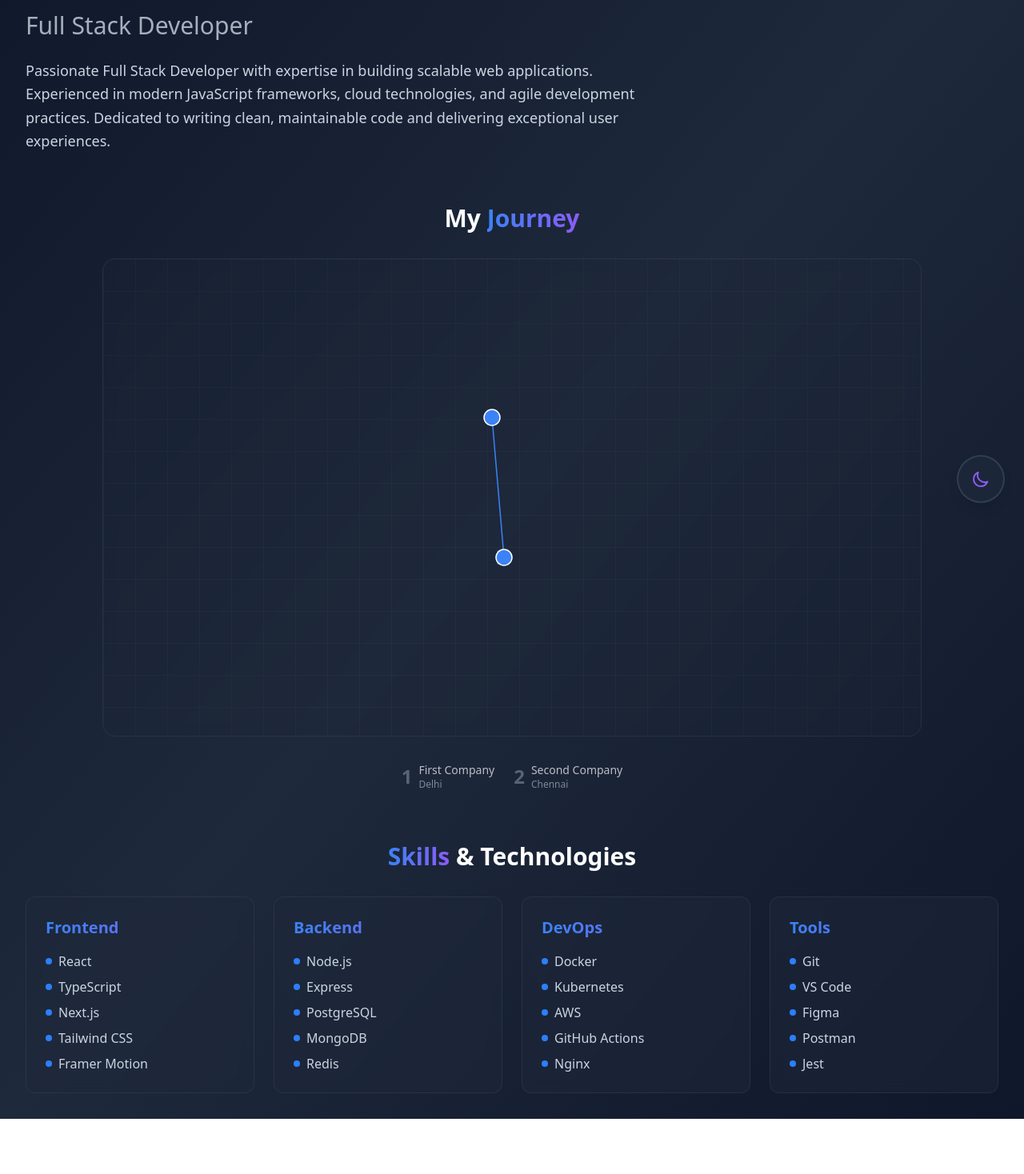
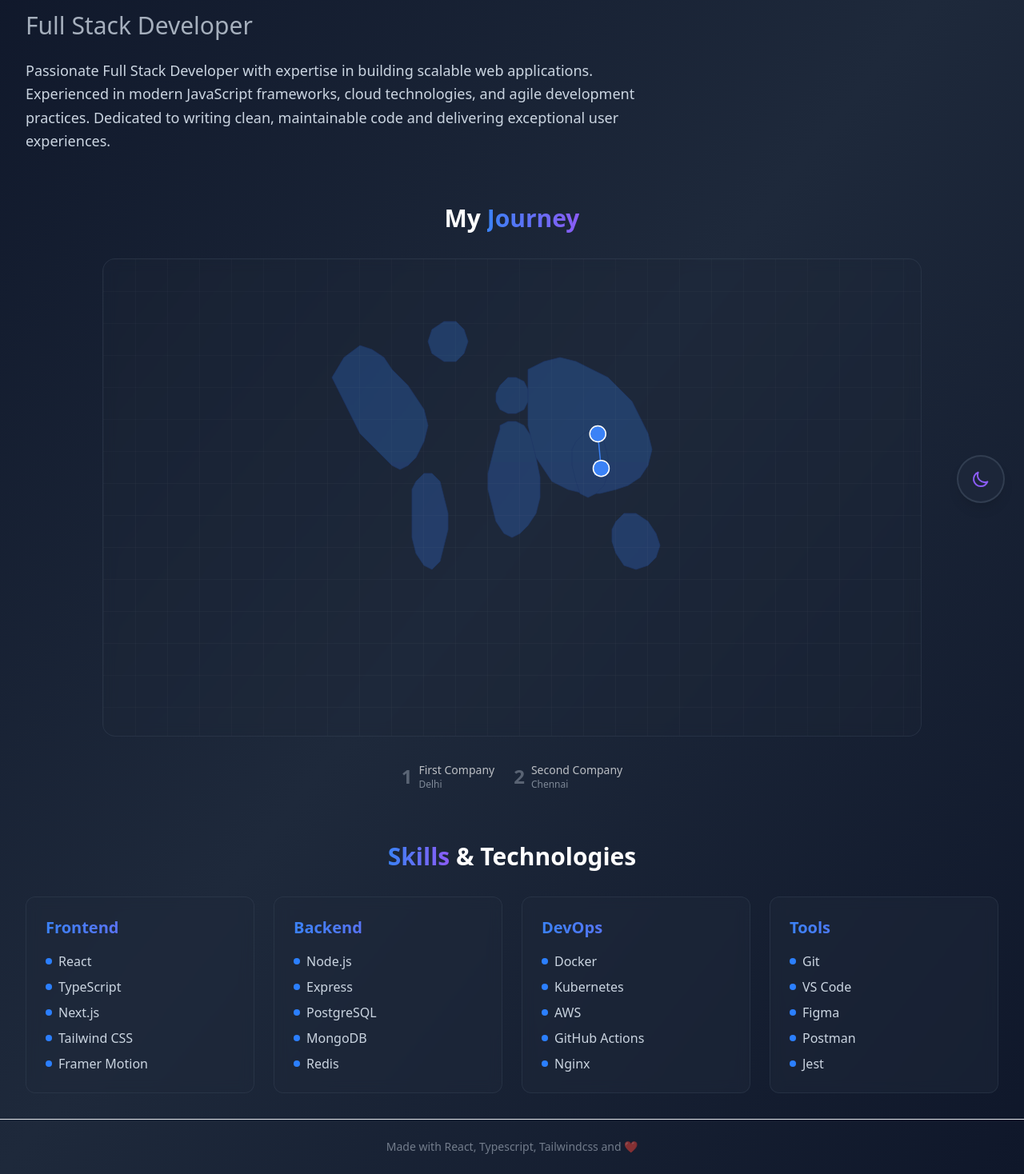
Before and after one commit to dhananjayandayalan/dhananjayan-d, a React (Vite) app: page /about in a window 1280 px wide. Shown: the part 147-1615 px from the top of the page at 80% size. Before the commit the page ends 1546 px from the top, so only its background shows below. Built offline with nearby package versions, Linux system fonts and the light colour scheme.

Commit message:
feat: update package.json version; remove gh-pages dependency; add Footer component to layout

```diff
--- a/src/components/about/ExperienceMap.tsx
+++ b/src/components/about/ExperienceMap.tsx
@@ -5,16 +5,11 @@ import { experiences } from '../../data/portfolio';
 const ExperienceMap = () => {
   const [hoveredId, setHoveredId] = useState<number | null>(null);
 
-  // Define positions for each location on the map (percentage-based for responsiveness)
-  // This is a simplified representation - you can adjust these based on actual geography
-  const locationPositions: Record<string, { x: number; y: number }> = {
-    'Delhi': { x: 45, y: 30 },
-    'Chennai': { x: 48, y: 65 },
-    // Add more cities as needed
-  };
-
-  const getPosition = (city: string) => {
-    return locationPositions[city] || { x: 50, y: 50 };
+  // Convert lat/lng to SVG coordinates using equirectangular projection
+  const getPosition = (lat: number, lng: number) => {
+    const x = ((lng + 180) / 360) * 100;
+    const y = ((90 - lat) / 180) * 100;
+    return { x, y };
   };
 
   return (
@@ -39,11 +34,38 @@ const ExperienceMap = () => {
           viewBox="0 0 100 100"
           preserveAspectRatio="xMidYMid meet"
         >
+          {/* World Map Background */}
+          <g className="opacity-25 dark:opacity-35" fill="#3b82f6" stroke="#2563eb" strokeWidth="0.15">
+            {/* North America */}
+            <path d="M 5,20 L 8,15 L 12,12 L 15,13 L 18,15 L 20,18 L 22,20 L 24,22 L 26,25 L 28,28 L 29,32 L 28,36 L 26,40 L 24,42 L 22,43 L 20,42 L 18,40 L 16,38 L 14,36 L 12,34 L 10,30 L 8,26 L 6,22 Z" />
+
+            {/* South America */}
+            <path d="M 26,46 L 28,44 L 30,44 L 32,46 L 33,50 L 34,54 L 34,58 L 33,62 L 32,66 L 30,68 L 28,67 L 26,64 L 25,60 L 25,56 L 25,52 L 25,48 Z" />
+
+            {/* Europe */}
+            <path d="M 47,22 L 49,20 L 51,20 L 53,21 L 54,23 L 54,26 L 53,28 L 51,29 L 49,29 L 47,28 L 46,26 L 46,24 Z" />
+
+            {/* Africa */}
+            <path d="M 47,32 L 49,31 L 51,31 L 53,32 L 55,35 L 56,40 L 57,45 L 57,50 L 56,54 L 54,57 L 52,59 L 50,60 L 48,59 L 46,56 L 45,52 L 44,48 L 44,44 L 45,40 L 46,36 L 47,33 Z" />
+
+            {/* Asia */}
+            <path d="M 54,18 L 58,16 L 62,15 L 66,16 L 70,18 L 74,20 L 77,23 L 80,26 L 82,30 L 84,34 L 85,38 L 84,42 L 82,45 L 79,47 L 76,48 L 72,49 L 68,49 L 64,48 L 60,46 L 58,43 L 56,40 L 55,36 L 54,32 L 54,28 L 54,24 L 54,20 Z" />
+
+            {/* India (Indian Subcontinent) */}
+            <path d="M 66,36 L 68,34 L 70,33 L 72,34 L 73,36 L 74,40 L 74,44 L 73,47 L 71,49 L 69,50 L 67,49 L 66,46 L 65,42 L 65,38 Z" />
+
+            {/* Australia */}
+            <path d="M 76,56 L 78,54 L 81,54 L 84,56 L 86,59 L 87,62 L 86,65 L 84,67 L 81,68 L 78,67 L 76,64 L 75,61 L 75,58 Z" />
+
+            {/* Greenland */}
+            <path d="M 30,8 L 33,6 L 36,6 L 38,8 L 39,11 L 38,14 L 36,16 L 33,16 L 30,14 L 29,11 Z" />
+          </g>
+
           {/* Connecting Arrows */}
           {experiences.map((exp, index) => {
             if (index === experiences.length - 1) return null;
-            const currentPos = getPosition(exp.location.city);
-            const nextPos = getPosition(experiences[index + 1].location.city);
+            const currentPos = getPosition(exp.location.coordinates.lat, exp.location.coordinates.lng);
+            const nextPos = getPosition(experiences[index + 1].location.coordinates.lat, experiences[index + 1].location.coordinates.lng);
 
             return (
               <motion.g key={`arrow-${exp.id}`}>
@@ -78,7 +100,7 @@ const ExperienceMap = () => {
 
           {/* Location Pins */}
           {experiences.map((exp, index) => {
-            const pos = getPosition(exp.location.city);
+            const pos = getPosition(exp.location.coordinates.lat, exp.location.coordinates.lng);
             return (
               <g key={exp.id}>
                 {/* Pin Circle */}
@@ -86,7 +108,7 @@ const ExperienceMap = () => {
                   cx={pos.x}
                   cy={pos.y}
                   r="2"
-                  fill={hoveredId === exp.id ? "#8b5cf6" : "#3b82f6"}
+                  fill={hoveredId === exp.id ? "#ef4444" : "#3b82f6"}
                   stroke="#fff"
                   strokeWidth="0.3"
                   className="cursor-pointer"
@@ -104,7 +126,7 @@ const ExperienceMap = () => {
                     cy={pos.y}
                     r="2"
                     fill="none"
-                    stroke="#8b5cf6"
+                    stroke="#ef4444"
                     strokeWidth="0.3"
                     initial={{ r: 2, opacity: 0.8 }}
                     animate={{ r: 4, opacity: 0 }}
@@ -118,7 +140,7 @@ const ExperienceMap = () => {
 
         {/* Experience Cards - Absolute positioned based on pins */}
         {experiences.map((exp) => {
-          const pos = getPosition(exp.location.city);
+          const pos = getPosition(exp.location.coordinates.lat, exp.location.coordinates.lng);
           return (
             <AnimatePresence key={exp.id}>
               {hoveredId === exp.id && (
--- /dev/null
+++ b/src/components/layout/Footer.tsx
@@ -0,0 +1,13 @@
+const Footer = () => {
+  return (
+    <footer className="w-full py-6 border-t border-gray-200 dark:border-gray-800">
+      <div className="container mx-auto px-4 md:px-6 lg:px-8">
+        <p className="text-center text-sm text-gray-600 dark:text-gray-400">
+          Made with React, Typescript, Tailwindcss and ❤️
+        </p>
+      </div>
+    </footer>
+  );
+};
+
+export default Footer;
--- a/src/components/layout/Layout.tsx
+++ b/src/components/layout/Layout.tsx
@@ -1,5 +1,6 @@
 import type { ReactNode } from 'react';
 import Header from './Header';
+import Footer from './Footer';
 import ThemeToggle from '../ThemeToggle';
 import { motion } from 'framer-motion';
 
@@ -19,6 +20,7 @@ const Layout = ({ children }: LayoutProps) => {
       >
         {children}
       </motion.main>
+      <Footer />
       <ThemeToggle />
     </div>
   );
--- a/src/context/ThemeContext.tsx
+++ b/src/context/ThemeContext.tsx
@@ -32,6 +32,7 @@ export const ThemeProvider = ({ children }: { children: ReactNode }) => {
   );
 };
 
+// eslint-disable-next-line react-refresh/only-export-components
 export const useTheme = () => {
   const context = useContext(ThemeContext);
   if (context === undefined) {
```
Also changed, not shown: package.json (+2 -5 lines), 1 other file (tests, documents, lock files or other folders).
